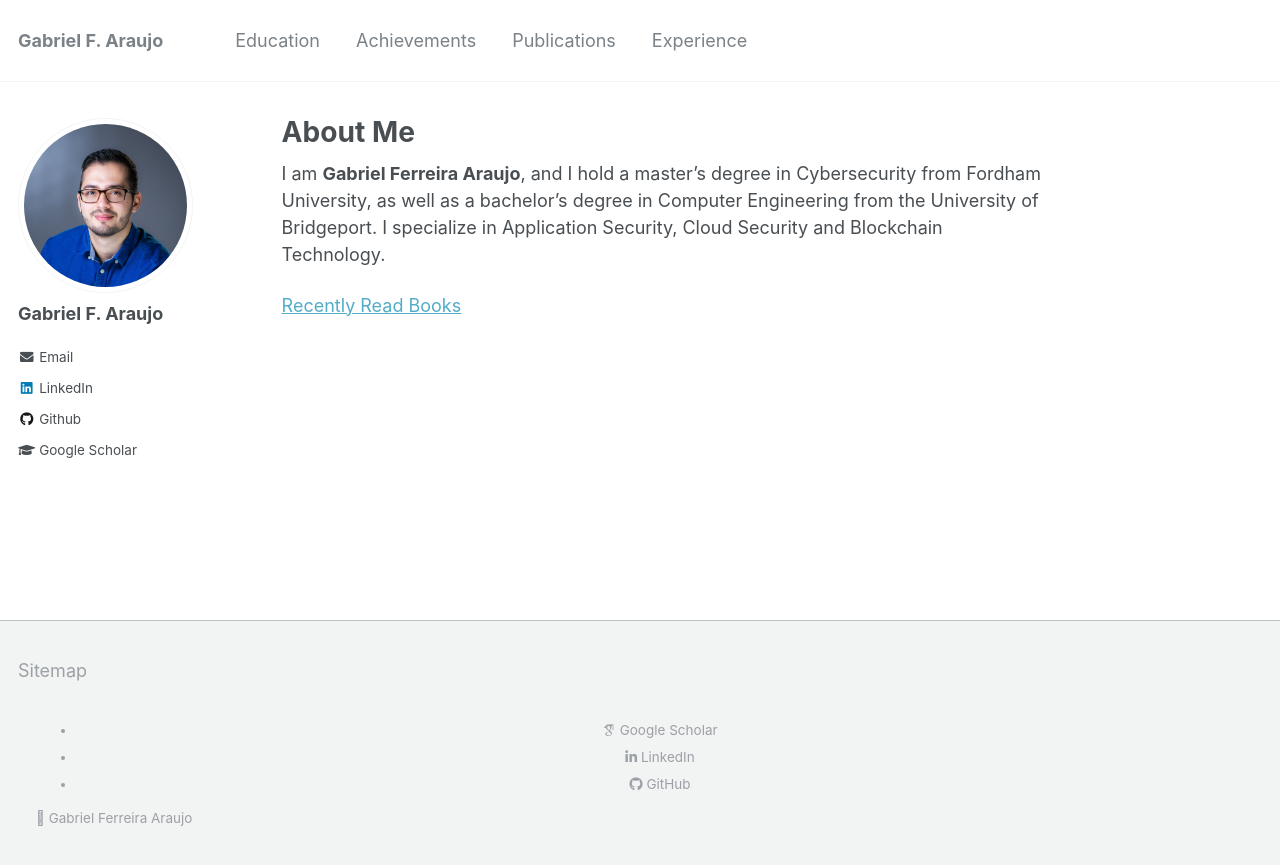
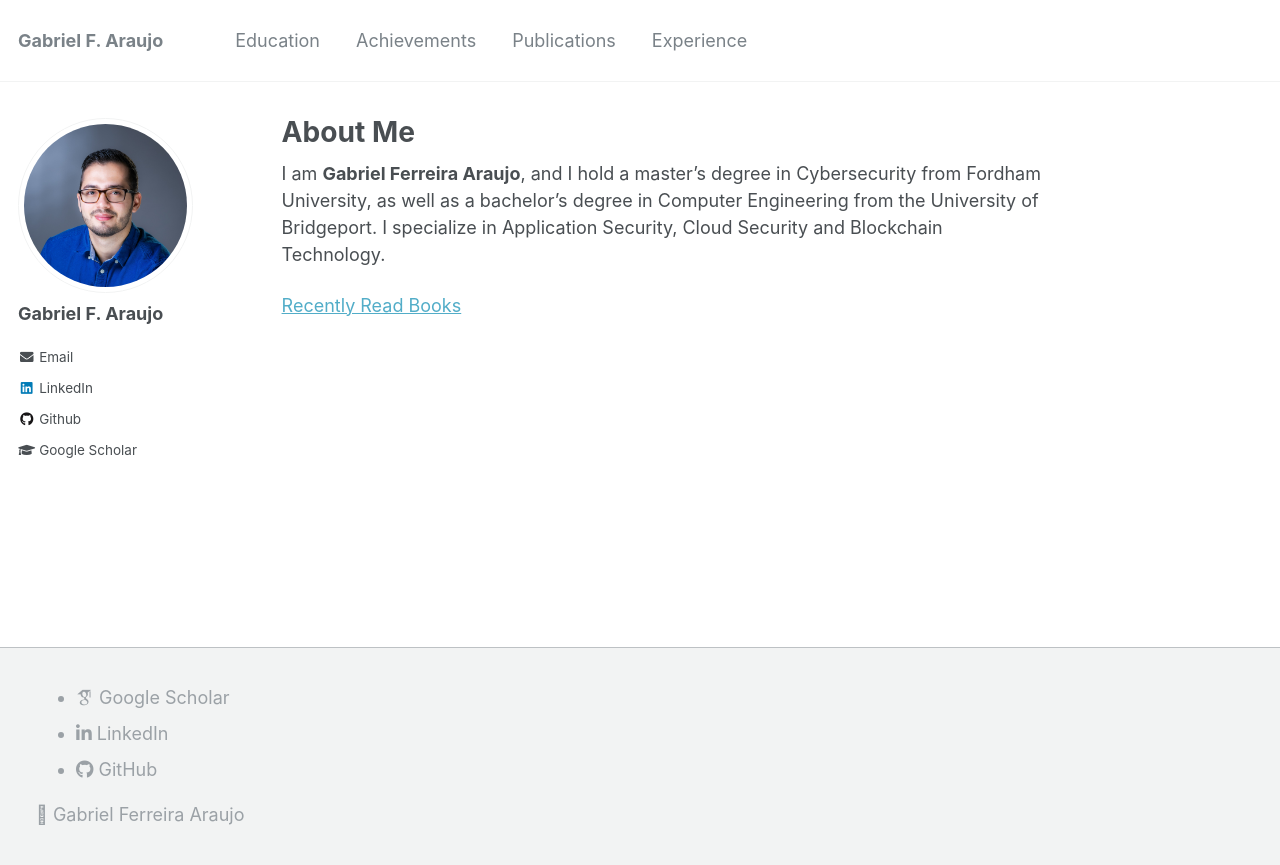
Before and after one commit to gabrujo/gabrujo.github.io, a Jekyll site: the page built from _pages/about.md, in a window 1280 px wide. Shown: the top 865 px of the page. Built offline with Jekyll 4.4.1, drawn with Linux system fonts in a browser that asks for light colours; some web fonts are replaced.

Commit message:
footer changes

```diff
--- a/_includes/footer.html
+++ b/_includes/footer.html
@@ -1,33 +1,47 @@
-<!-- {% include base_path %}
+<!-- <!DOCTYPE html>
+<html lang="en">
+<head>
+  <meta charset="UTF-8">
+  <meta name="viewport" content="width=device-width, initial-scale=1.0">
+  <link rel="stylesheet" href="styles.css">
+</head>
+<body> -->
 
-<div class="page__footer-follow">
-  <ul class="social-icons">
-    {% if site.data.ui-text[site.locale].follow_label %}
-      <li><strong>{{ site.data.ui-text[site.locale].follow_label }}</strong></li>
-    {% endif %}
-    {% if site.twitter.username %}
-      <li><a href="https://twitter.com/{{ site.twitter.username }}"><i class="fab fa-twitter-square" aria-hidden="true"></i> Twitter</a></li>
-    {% endif %}
-    {% if site.facebook.username %}
-      <li><a href="https://facebook.com/{{ site.facebook.username }}"><i class="fab fa-facebook-square" aria-hidden="true"></i> Facebook</a></li>
-    {% endif %}
-    {% if site.author.github %}
-      <li><a href="http://github.com/{{ site.author.github }}"><i class="fab fa-github" aria-hidden="true"></i> GitHub</a></li>
-    {% endif %}
-    {% if site.author.bitbucket %}
-      <li><a href="http://bitbucket.org/{{ site.author.bitbucket }}"><i class="fab fa-bitbucket" aria-hidden="true"></i> Bitbucket</a></li>
-    {% endif %}
-    <li><a href="{% if site.atom_feed.path %}{{ site.atom_feed.path }}{% else %}{{ base_path }}/feed.xml{% endif %}"><i class="fa fa-fw fa-rss-square" aria-hidden="true"></i> {{ site.data.ui-text[site.locale].feed_label | default: "Feed" }}</a></li>
-  </ul>
-</div>
+<footer class="footer">
+  <div class="container">
+    <ul class="social-icons">
+      <li>
+        <a target="_blank" href="https://scholar.google.com/citations?user=pRzzxRkAAAAJ&hl=en" class="text-secondary">
+          <span class="ai ai-google-scholar"></span> Google Scholar
+        </a>
+      </li>
+      <li>
+        <a target="_blank" href="https://www.linkedin.com/in/gabrielaraujofe/" class="text-secondary">
+          <i class="fab fa-linkedin-in"></i> LinkedIn
+        </a>
+      </li>
+      <li>
+        <a target="_blank" href="https://github.com/gabrujo" class="text-secondary">
+          <i class="fab fa-github"></i> GitHub
+        </a>
+      </li>
+    </ul>
+    <div class="copyright">
+      <span>
+        <i class="far fa-copyright"></i>
+        <span class="mx-1">Gabriel Ferreira Araujo</span>
+      </span>
+    </div>
+  </div>
+</footer>
 
-<div class="page__footer-copyright">&copy; {{ site.time | date: '%Y' }} {{ site.name | default: site.title }}. {{ site.data.ui-text[site.locale].powered_by | default: "Powered by" }} <a href="http://jekyllrb.com" rel="nofollow">Jekyll</a> &amp; <a href="https://github.com/academicpages/academicpages.github.io">AcademicPages</a>, a fork of <a href="https://mademistakes.com/work/minimal-mistakes-jekyll-theme/" rel="nofollow">Minimal Mistakes</a>.</div>
- -->
+</body>
+</html>
 
-<footer class="footer mt-auto p-0 justify-content-center text-monospace">
-  <div class="container-fluid m-0 p-2 justify-content-center small"> <!-- Adjusted padding here -->
+<!-- <footer class="footer mt-auto p-0 justify-content-center text-monospace">
+  <div class="container-fluid m-0 p-2 justify-content-center small">
     <div class="row justify-content-center m-0 p-0">
-      <ul class="list-inline list-social-icons my-0 text-center d-flex"> <!-- Added d-flex class for flexbox -->
+      <ul class="list-inline list-social-icons my-0 text-center d-flex">
         <li class="list-inline-item my-0 py-0 px-1">
           <a target="_blank" href="https://scholar.google.com/citations?user=pRzzxRkAAAAJ&hl=en" class="text-secondary">
             <span class="ai ai-google-scholar"></span> Google Scholar
@@ -53,3 +67,4 @@
     </div>
   </div>
 </footer>
+ -->
--- a/_layouts/default.html
+++ b/_layouts/default.html
@@ -21,7 +21,7 @@ layout: compress
 
     <div class="page__footer">
       <footer>
-        {% include footer/custom.html %}
+        {% comment %} {% include footer/custom.html %} {% endcomment %}
         {% include footer.html %}
       </footer>
     </div>
```
